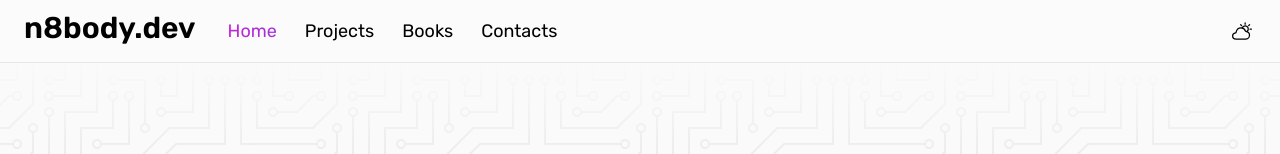
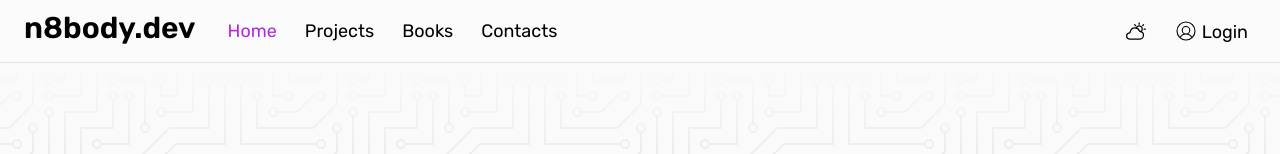
Before and after one commit to n8b8dy/n8body.dev_next-fullstack, a Next.js app: page / in a window 1280 px wide. Shown: the top 154 px of the page. Built offline with nearby package versions, Linux system fonts and the light colour scheme; no server answers; the database is empty.

Commit message:
Feat: Create AuthButton component

```diff
--- /dev/null
+++ b/src/components/buttons/AuthButton.tsx
@@ -0,0 +1,54 @@
+'use client'
+
+import { useEffect, useState } from 'react'
+import { signIn, signOut, useSession } from 'next-auth/react'
+import { PiUserCircleLight } from 'react-icons/pi'
+import Image from 'next/image'
+
+import { cn } from '@/utils/styles'
+
+// TODO: Create dropdown
+export const AuthButton = () => {
+  const [mounted, setMounted] = useState(false)
+  const { data: session } = useSession()
+
+  useEffect(() => {
+    setMounted(true)
+  }, [])
+
+  if (!mounted) return (
+    <div className={cn('w-24 h-11 rounded', 'bg-placeholder')}></div>
+  )
+
+  if (!session) return (
+    <button
+      onClick={() => signIn()}
+      className={cn('px-3 py-2 flex items-center gap-1 rounded text-lg transition', 'bg-action-button')}
+    >
+      <PiUserCircleLight className={cn('w-6 h-6')}/>
+      <span className={cn('mt-0.5')}>Login</span>
+    </button>
+  )
+
+  const name = session.user?.name || 'Unknown'
+
+  return (
+    <button
+      onClick={() => signOut()}
+      className={cn(
+        'px-3 py-2 flex items-center gap-1.5 rounded text-lg transition',
+        'bg-action-button',
+      )}>
+      {session.user?.image
+        ? <Image
+          src={session.user.image}
+          alt={`${name} Avatar`}
+          width={24}
+          height={24}
+          className={cn('rounded-full')}
+        />
+        : <PiUserCircleLight className={cn('w-6 h-6')}/>}
+      <span className={cn('mt-0.5')}>{name}</span>
+    </button>
+  )
+}
--- a/src/components/buttons/ThemeSwitch.tsx
+++ b/src/components/buttons/ThemeSwitch.tsx
@@ -18,14 +18,15 @@ export const ThemeSwitch = ({}: ThemeSwitchProps) => {
   }, [])
 
   if (!mounted) return (
-    <div className={cn('w-9 h-9 rounded', 'bg-placeholder')}></div>
+    <div className={cn('w-11 h-11 rounded', 'bg-placeholder')}></div>
   )
 
   return (
     <button onClick={() => setTheme(resolvedTheme === 'dark' ? 'light' : 'dark')} className={cn(
-      'p-2 rounded text-xl transition bg-action-button',
+      'w-11 h-11 flex justify-center items-center rounded text-xl transition',
+      'bg-action-button',
     )}>
-      {resolvedTheme === 'dark' ? <BsMoonStars/> : <IoPartlySunnyOutline/>}
+      {resolvedTheme === 'dark' ? <BsMoonStars className={cn('overflow-visible')}/> : <IoPartlySunnyOutline/>}
     </button>
   )
 }
--- a/src/components/layout/Header.tsx
+++ b/src/components/layout/Header.tsx
@@ -1,5 +1,6 @@
 import { Navbar } from '@/components/layout/Navbar'
 import { ThemeSwitch } from '@/components/buttons/ThemeSwitch'
+import { AuthButton } from '@/components/buttons/AuthButton'
 import { cn } from '@/utils/styles'
 
 export interface HeaderProps {}
@@ -9,7 +10,11 @@ export const Header = ({}: HeaderProps) => {
     <div className={cn('w-full min-h-[62px] flex justify-center bg-neutral-50 dark:bg-neutral-950 bg-opacity-25 border-b-[1px] dark:border-neutral-800 z-10')}>
       <header className={cn('w-full max-w-screen-2xl px-5 py-2 flex justify-between items-center')}>
         <Navbar/>
-        <ThemeSwitch/>
+
+        <div className={cn('flex items-center gap-1')}>
+          <ThemeSwitch/>
+          <AuthButton/>
+        </div>
       </header>
     </div>
   )
--- a/src/components/layout/Menu.tsx
+++ b/src/components/layout/Menu.tsx
@@ -1,3 +1,5 @@
+'use client'
+
 import { Fragment, useEffect, useState } from 'react'
 import { FiMenu } from 'react-icons/fi'
 
--- a/src/components/layout/Navbar.tsx
+++ b/src/components/layout/Navbar.tsx
@@ -1,5 +1,3 @@
-'use client'
-
 import type { NavbarButtonProps } from '@/components/layout/NavbarButton'
 
 import Link from 'next/link'
--- a/src/components/layout/NavbarButton.tsx
+++ b/src/components/layout/NavbarButton.tsx
@@ -1,3 +1,5 @@
+'use client'
+
 import Link from 'next/link'
 import { usePathname } from 'next/navigation'
 import { cn } from '@/utils/styles'
@@ -12,7 +14,8 @@ export const NavbarButton = ({ href, text }: NavbarButtonProps) => {
 
   return (
     <Link href={href} className={cn(
-      'px-3 py-2 flex items-center gap-1 rounded text-lg transition bg-action-button',
+      'px-3 py-2 flex items-center rounded text-lg transition',
+      'bg-action-button',
     )}>
       <span
         className={cn(
```
